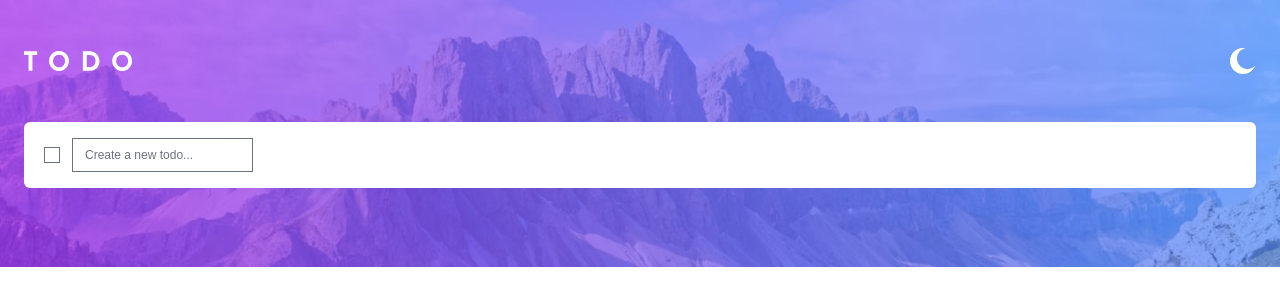
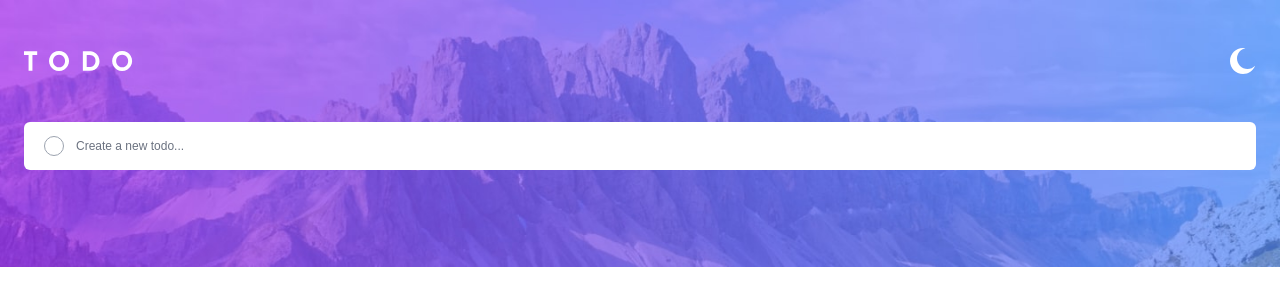
Before and after one commit to austincalvelage/todo-app-fs, a Next.js app: page / in a window 1280 px wide. Shown: the top 306 px of the page. Built offline with nearby package versions, Linux system fonts and the light colour scheme; a web font is replaced by a local one.

Commit message:
Edited Styling to match design

```diff
--- a/components/TodoInput.jsx
+++ b/components/TodoInput.jsx
@@ -1,10 +1,9 @@
 import { IconCheck } from './IconCheck'
 export const TodoInput = () => {
   return (
-    <form className="bg-white flex items-center gap-3 w-full px-5 py-4 rounded-md">
-      <input type="checkbox" name="inputCheckbox" disabled/>
-      <input type="text" placeholder='Create a new todo...' name='todoInput' className='bg-transparent text-xs' />
-      <IconCheck className="p-10 bg-black"/>
+    <form className="bg-white flex items-center gap-3 w-full px-5 py-3.5 rounded-md">
+      <input type="checkbox" name="inputCheckbox" className='h-5 w-5 rounded-full border-gray-400' disabled/>
+      <input type="text" placeholder='Create a new todo...' name='todoInput' className='bg-transparent text-xs border-none w-full p-0' />
     </form>
   )
 }
```
